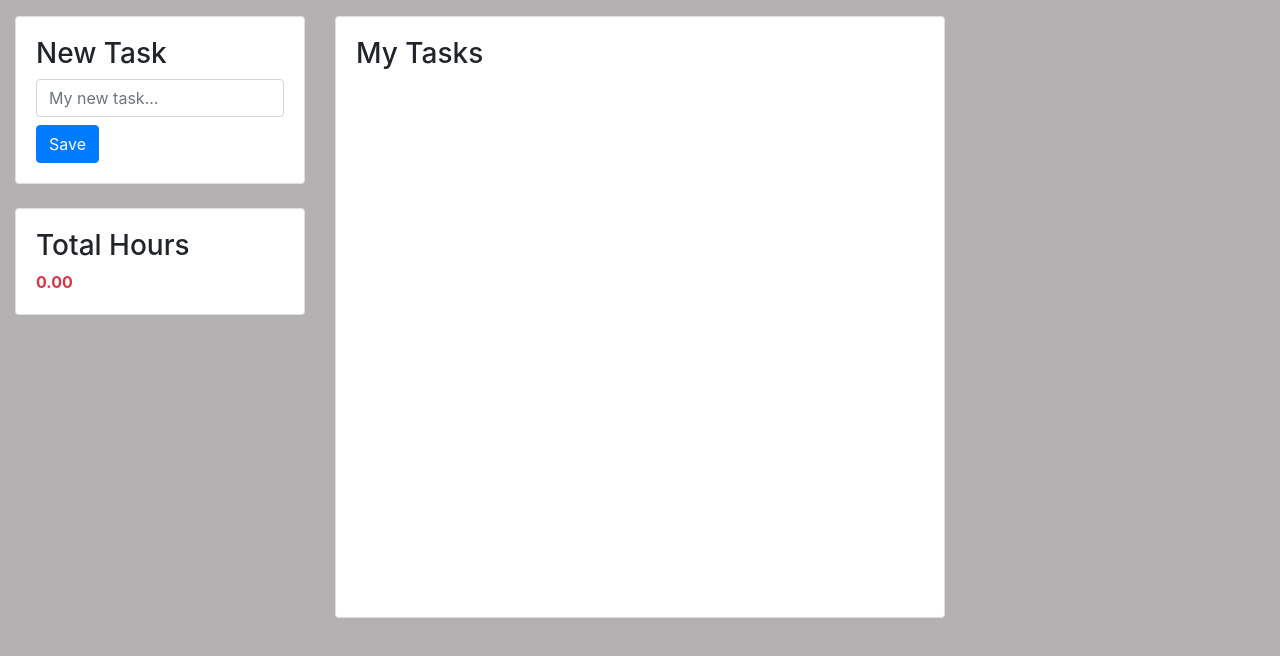
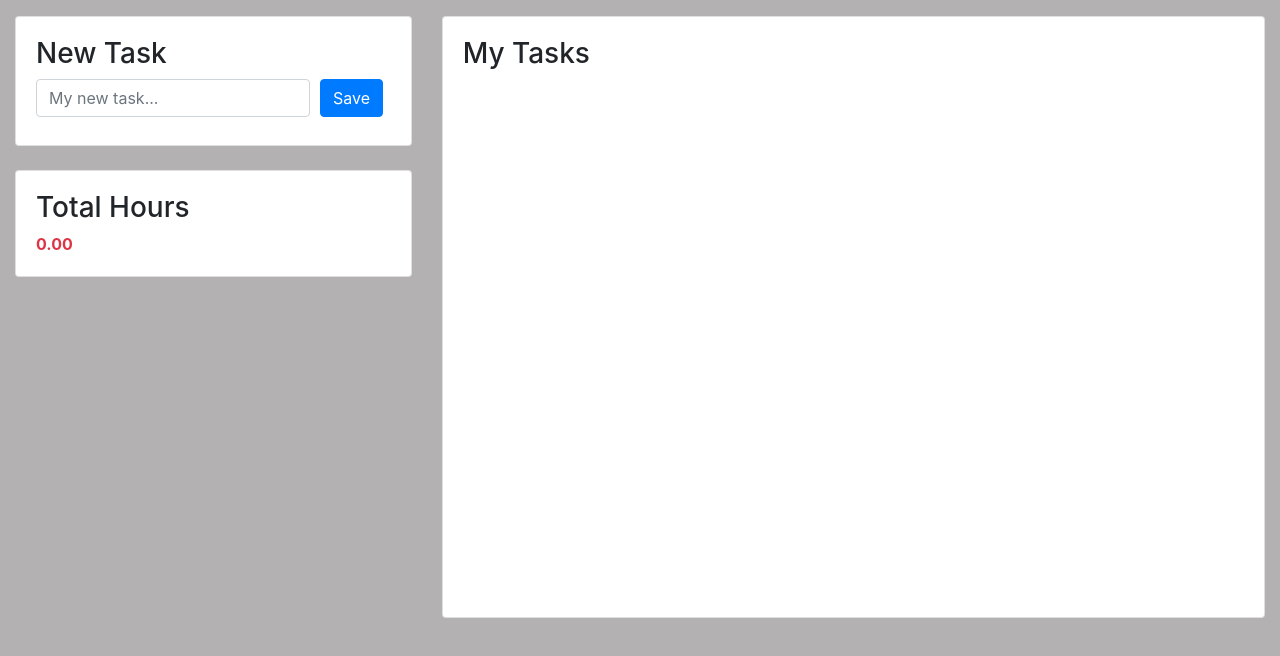
Before and after one commit to toddgoates/vue-time-tracker, a plain HTML site: page index.html in a window 1280 px wide. Drawn offline with nearby package versions, Linux system fonts and the light colour scheme.

Commit message:
Change layout.

```diff
--- a/index.html
+++ b/index.html
@@ -14,7 +14,7 @@
   <body>
     <div class="container-fluid" id="app">
       <div class="row">
-        <aside class="col-md-3">
+        <aside class="col-md-4">
           <section class="mb-4">
             <div class="card">
               <div class="card-body">
@@ -67,7 +67,7 @@
             </div>
         </aside>
 
-        <main class="col-md-6 mb-4">
+        <main class="col-md-8 mb-4">
           <div class="card">
             <div class="card-body task-container">
               <h3>My Tasks</h3>
```
